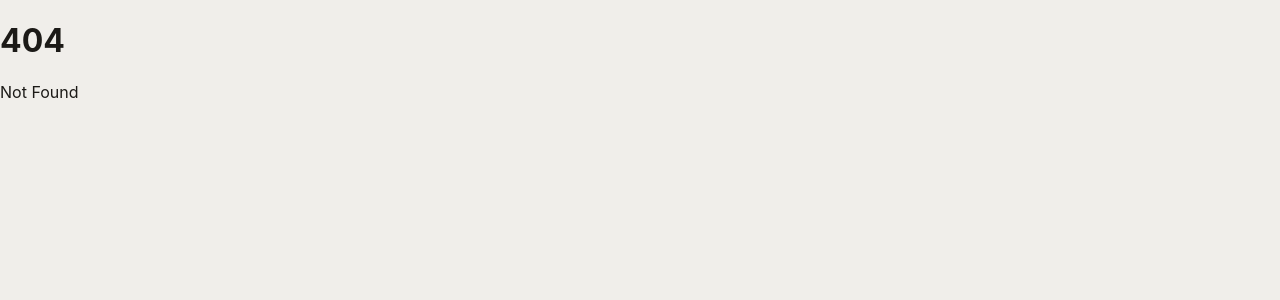
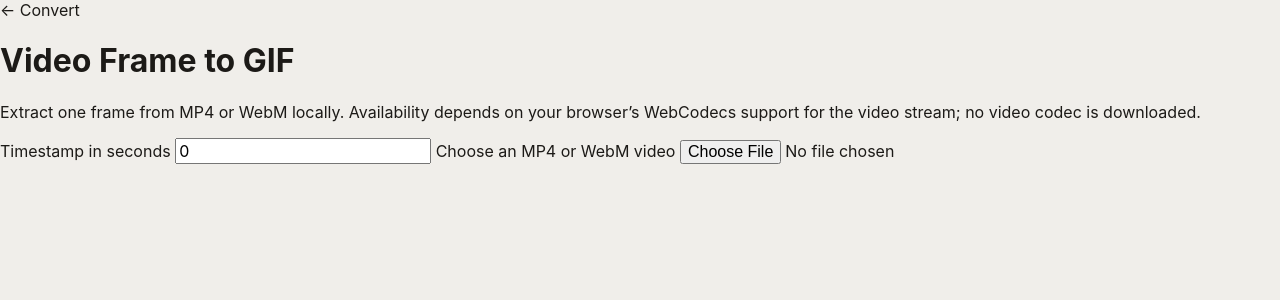
Before and after one commit to official-tisao/image.complianttools.com, a SvelteKit app in the folder apps/web/: page /video-to-gif in a window 1280 px wide. Before the commit this address had no page. Shown: the top 300 px of the page. Built offline with nearby package versions, Linux system fonts and the light colour scheme.

Commit message:
feat(P2-10): ship local video frame tool

```diff
--- /dev/null
+++ b/apps/web/src/routes/video-to-gif/+page.svelte
@@ -0,0 +1,66 @@
+<script lang="ts">
+  import {
+    decodeWithTypedErrors,
+    encodeGif,
+    engineErrorMessage,
+    extractContainerVideoFrame,
+  } from '@complianttools/image-engine';
+
+  let timestamp = $state(0);
+  let status = $state('');
+  let error = $state('');
+
+  async function extract(file: File | undefined) {
+    status = '';
+    error = '';
+    if (!file) return;
+    try {
+      const format = /\.webm$/iu.test(file.name) ? 'webm' : 'mp4';
+      const frame = await decodeWithTypedErrors(format, () =>
+        extractContainerVideoFrame(file, timestamp),
+      );
+      const output = encodeGif(frame);
+      const url = URL.createObjectURL(new Blob([output], { type: 'image/gif' }));
+      const download = document.createElement('a');
+      download.href = url;
+      download.download = `${file.name.replace(/\.[^.]+$/u, '')}-frame.gif`;
+      download.click();
+      URL.revokeObjectURL(url);
+      status = `Extracted the frame at ${timestamp.toFixed(2)} seconds locally.`;
+    } catch (reason) {
+      error = engineErrorMessage(reason);
+    }
+  }
+</script>
+
+<svelte:head>
+  <title>Video Frame to GIF — Image Compliant Tools</title>
+  <meta
+    name="description"
+    content="Extract an MP4 or WebM video frame and save it as a GIF locally with WebCodecs."
+  />
+  <link rel="canonical" href="https://image.complianttools.com/video-to-gif" />
+</svelte:head>
+
+<main>
+  <a href="/convert">← Convert</a>
+  <h1>Video Frame to GIF</h1>
+  <p>
+    Extract one frame from MP4 or WebM locally. Availability depends on your browser’s WebCodecs
+    support for the video stream; no video codec is downloaded.
+  </p>
+  <label>
+    Timestamp in seconds
+    <input type="number" min="0" step="0.01" bind:value={timestamp} />
+  </label>
+  <label>
+    Choose an MP4 or WebM video
+    <input
+      type="file"
+      accept="video/mp4,video/webm,.m4v,.mov"
+      onchange={(event) => void extract(event.currentTarget.files?.[0])}
+    />
+  </label>
+  {#if status}<p role="status">{status}</p>{/if}
+  {#if error}<p role="alert">{error}</p>{/if}
+</main>
```
Also changed, not shown: apps/web/src/routes/sitemap.xml/+server.ts (+1 -1 lines), 1 other file (tests, documents, lock files or other folders).
